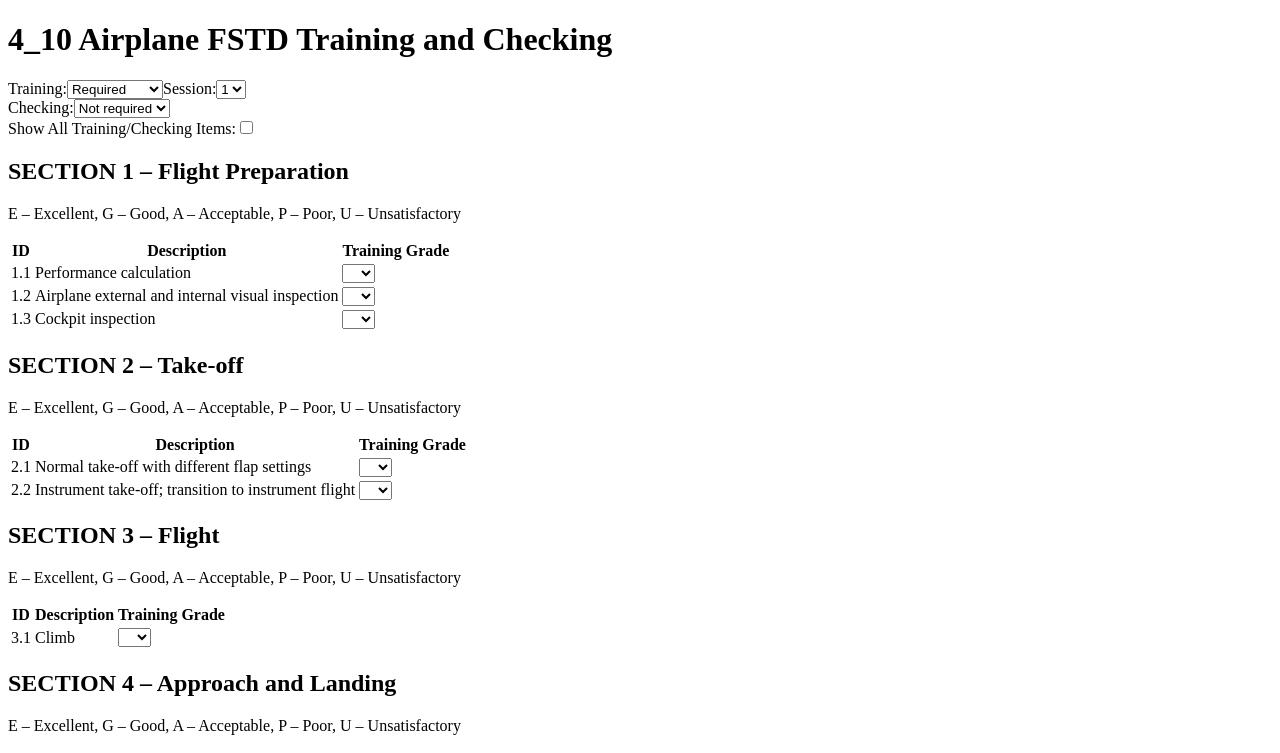
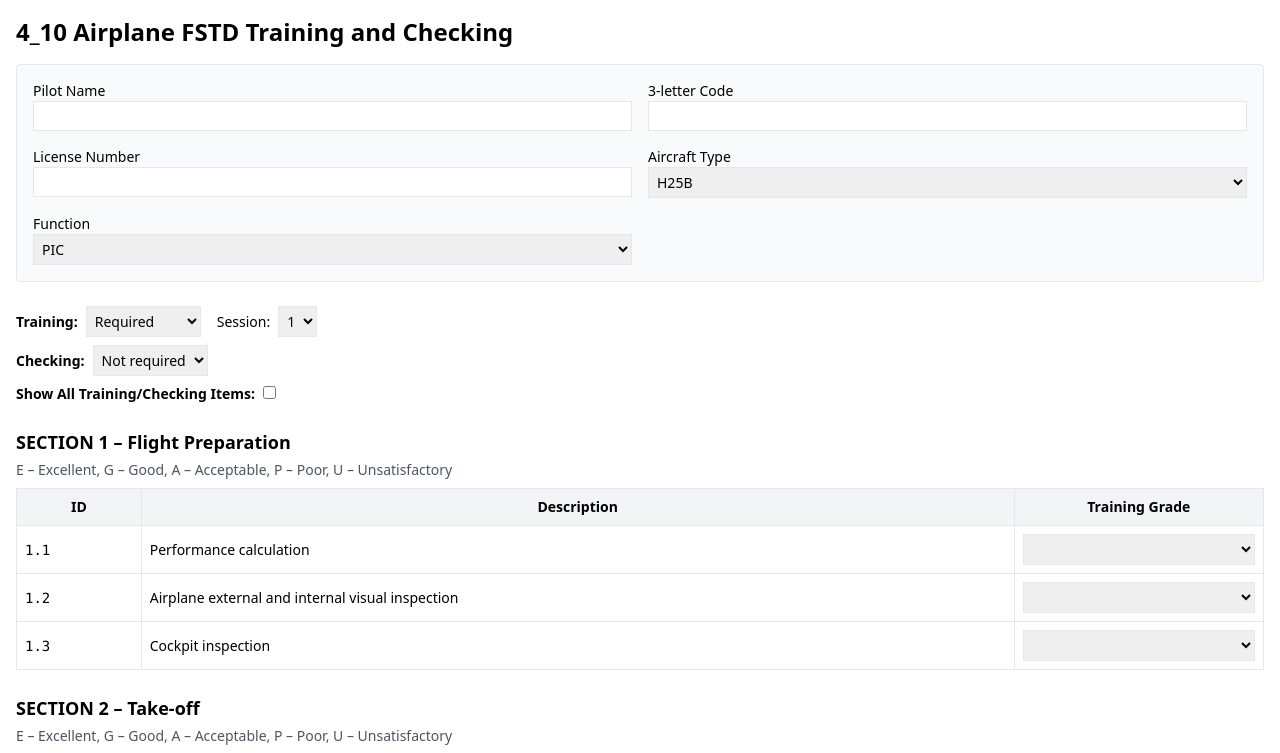
Before and after one commit to Alwis223/training-forms, a React (Create React App) app: page / in a window 1280 px wide. Shown: the top 753 px of the page. Built offline with nearby package versions, Linux system fonts and the light colour scheme.

Commit message:
Update App.js

```diff
--- a/src/App.js
+++ b/src/App.js
@@ -1,5 +1,7 @@
+
 import React, { useState } from "react";
 import { allTasks, sectionTitles, taskSchedule } from "./taskData";
+import "./index.css"; // Tailwind
 
 function App() {
   const [trainingRequired, setTrainingRequired] = useState(true);
@@ -8,6 +10,14 @@ function App() {
   const [checkingSession, setCheckingSession] = useState(1);
   const [showAdditionalItems, setShowAdditionalItems] = useState(false);
   const [grades, setGrades] = useState({});
+  const [pilotInfo, setPilotInfo] = useState({
+    name: "",
+    code: "",
+    license: "",
+    aircraftType: "H25B",
+    function: "PIC"
+  });
+
   const gradeOptions = ["", "E", "G", "A", "P", "U"];
 
   const updateGrade = (id, type, value) => {
@@ -20,10 +30,72 @@ function App() {
     }));
   };
 
+  const handlePilotChange = (field, value) => {
+    setPilotInfo(prev => ({ ...prev, [field]: value }));
+  };
+
   return (
     <div className="p-4 max-w-7xl mx-auto text-sm">
-      <h1 className="text-xl font-bold mb-4">4_10 Airplane FSTD Training and Checking</h1>
+      <h1 className="text-2xl font-bold mb-4">4_10 Airplane FSTD Training and Checking</h1>
 
+      {/* PILOT INFORMATION */}
+      <div className="grid grid-cols-2 gap-4 bg-gray-50 p-4 border rounded mb-6">
+        <div>
+          <label className="block text-sm font-medium">Pilot Name</label>
+          <input
+            type="text"
+            className="border p-1 w-full"
+            value={pilotInfo.name}
+            onChange={e => handlePilotChange("name", e.target.value)}
+            required
+          />
+        </div>
+        <div>
+          <label className="block text-sm font-medium">3-letter Code</label>
+          <input
+            type="text"
+            className="border p-1 w-full"
+            value={pilotInfo.code}
+            onChange={e => handlePilotChange("code", e.target.value)}
+            required
+          />
+        </div>
+        <div>
+          <label className="block text-sm font-medium">License Number</label>
+          <input
+            type="text"
+            className="border p-1 w-full"
+            value={pilotInfo.license}
+            onChange={e => handlePilotChange("license", e.target.value)}
+            required
+          />
+        </div>
+        <div>
+          <label className="block text-sm font-medium">Aircraft Type</label>
+          <select
+            className="border p-1 w-full"
+            value={pilotInfo.aircraftType}
+            onChange={e => handlePilotChange("aircraftType", e.target.value)}
+          >
+            <option value="H25B">H25B</option>
+            <option value="F2TH">F2TH</option>
+            <option value="B737">B737</option>
+          </select>
+        </div>
+        <div>
+          <label className="block text-sm font-medium">Function</label>
+          <select
+            className="border p-1 w-full"
+            value={pilotInfo.function}
+            onChange={e => handlePilotChange("function", e.target.value)}
+          >
+            <option value="PIC">PIC</option>
+            <option value="FO">FO</option>
+          </select>
+        </div>
+      </div>
+
+      {/* SETTINGS */}
       <div className="mb-4 space-y-2">
         <div>
           <label className="font-semibold mr-2">Training:</label>
@@ -50,7 +122,6 @@ function App() {
             </>
           )}
         </div>
-
         <div>
           <label className="font-semibold mr-2">Checking:</label>
           <select
@@ -76,7 +147,6 @@ function App() {
             </>
           )}
         </div>
-
         <div>
           <label className="font-semibold mr-2">Show All Training/Checking Items:</label>
           <input
@@ -87,6 +157,7 @@ function App() {
         </div>
       </div>
 
+      {/* TABLES */}
       {Object.entries(sectionTitles).map(([section, title]) => {
         const taskIds = Object.keys(allTasks).filter(id => id.startsWith(section + "."));
         const visibleIds = showAdditionalItems
@@ -104,7 +175,6 @@ function App() {
             <p className="text-sm text-gray-600 mb-2">
               E – Excellent, G – Good, A – Acceptable, P – Poor, U – Unsatisfactory
             </p>
-
             <table className="w-full border-collapse text-sm mb-6">
               <thead>
                 <tr className="bg-gray-100">
@@ -125,7 +195,6 @@ function App() {
                     <tr key={id} className="border-t">
                       <td className={`p-2 border font-mono ${isAdditional ? "text-green-600" : ""}`}>{id}</td>
                       <td className={`p-2 border ${isAdditional ? "text-green-600" : ""}`}>{allTasks[id]}</td>
-
                       {trainingRequired && (
                         <td className="p-2 border">
                           {(showAdditionalItems || taskSchedule.training?.[trainingSession]?.includes(id)) && (
@@ -141,7 +210,6 @@ function App() {
                           )}
                         </td>
                       )}
-
                       {checkingRequired && (
                         <td className="p-2 border">
                           {(showAdditionalItems || taskSchedule.checking?.[checkingSession]?.includes(id)) && (
```
